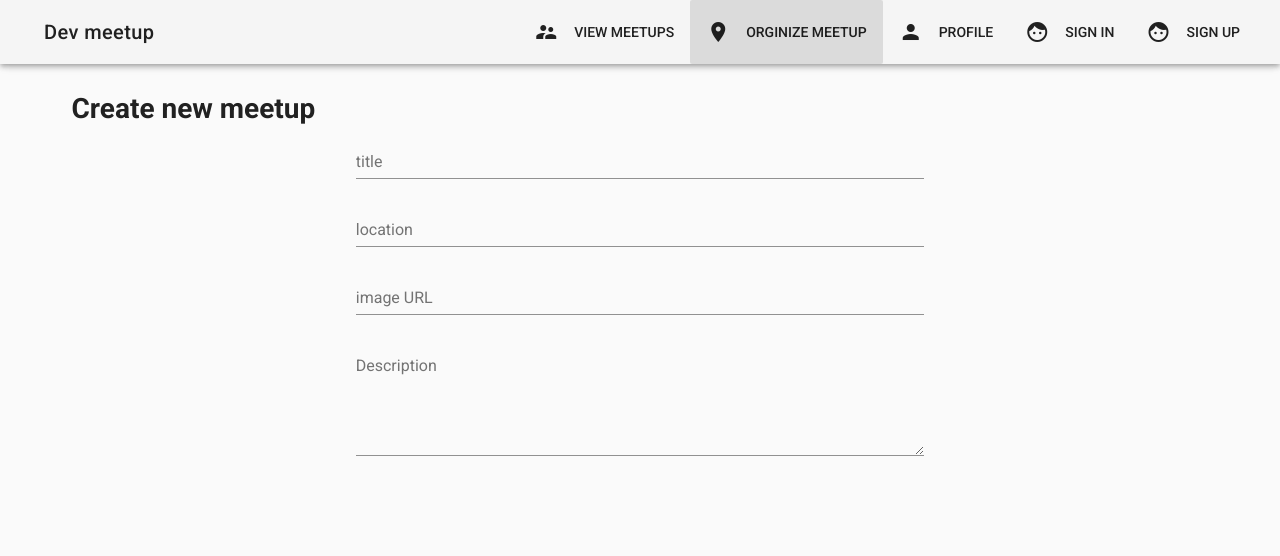
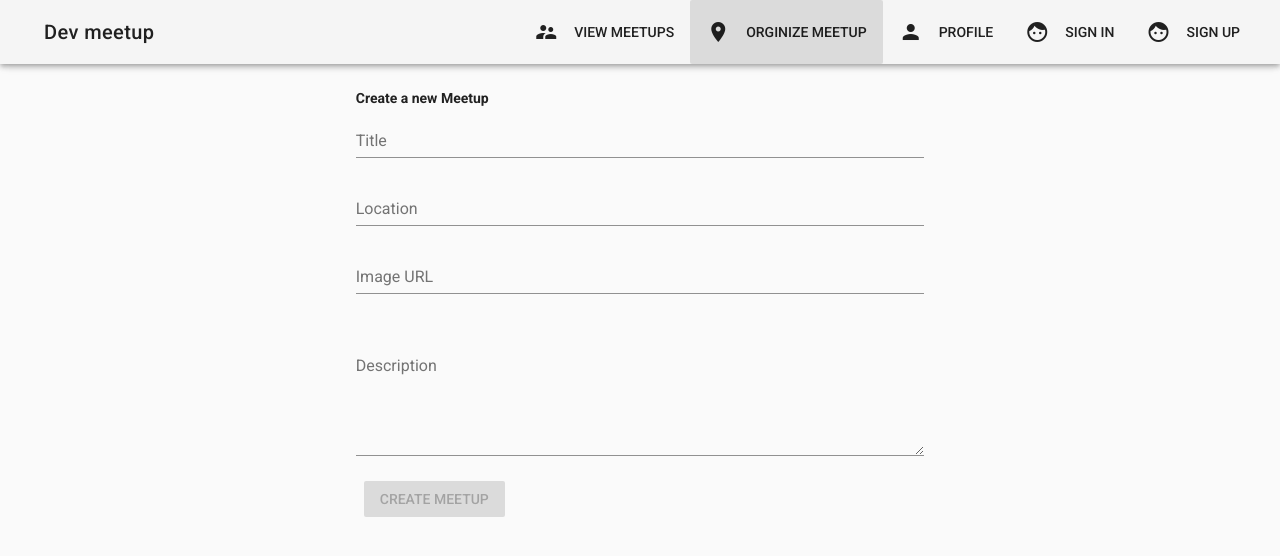
Before and after one commit to darkdubdeep/vuetify-vuex-firebase, a Vue app in the folder meetup-project/: page /createmeetup in a window 1280 px wide. Shown: the top 556 px of the page. Built offline with nearby package versions, Linux system fonts and the light colour scheme.

Commit message:
validate rules added

```diff
--- a/meetup-project/src/components/meetup/CreateMeetup.vue
+++ b/meetup-project/src/components/meetup/CreateMeetup.vue
@@ -1,75 +1,113 @@
 <template>
   <v-container>
     <v-layout row>
-            <v-flex xs12>
-                <h1>Create new meetup</h1>
+      <v-flex xs12 sm6 offset-sm3>
+        <h4>Create a new Meetup</h4>
       </v-flex>
     </v-layout>
     <v-layout row>
       <v-flex xs12>
-                <form >
+        <form @submit.prevent="onCreateMeetup">
+          <v-layout row>
             <v-flex xs12 sm6 offset-sm3>
               <v-text-field
                 name="title"
-                        label="title"
+                label="Title"
                 id="title"
-                        required
-                        >
-                        </v-text-field>
-                    </v-flex>
-                </form>
+                :rules="titleRules"
+                v-model="title"
+                required></v-text-field>
             </v-flex>
           </v-layout>
           <v-layout row>
-            <v-flex xs12>
-                <form >
             <v-flex xs12 sm6 offset-sm3>
               <v-text-field
                 name="location"
-                        label="location"
+                label="Location"
                 id="location"
-                        required
-                        >
-                        </v-text-field>
-                    </v-flex>
-                </form>
+                v-model="location"
+                required></v-text-field>
             </v-flex>
           </v-layout>
           <v-layout row>
-            <v-flex xs12>
-                <form >
             <v-flex xs12 sm6 offset-sm3>
               <v-text-field
-                        name="imageURL"
-                        label="image URL"
+                name="imageUrl"
+                label="Image URL"
                 id="image-url"
-                        required
-                        >
-                        </v-text-field>
-                    </v-flex>
-                </form>
+                v-model="imageUrl"
+                required></v-text-field>
             </v-flex>
           </v-layout>
           <v-layout row>
-            <v-flex xs12>
-                <form >
             <v-flex xs12 sm6 offset-sm3>
-                        <v-text-field
-                        name="Description"
-                        label="Description"
-                        id="Description"
-                        multi-line
-                        required
-                        >
-                        </v-text-field>
-                    </v-flex>
-                </form>
+              <img :src="imageUrl" height="150">
             </v-flex>
           </v-layout>
           <v-layout row>
-            <v-flex xs12>
-                <img :src="imageUrl" alt="">
+            <v-flex xs12 sm6 offset-sm3>
+              <v-text-field
+                name="description"
+                label="Description"
+                id="description"
+                multi-line
+                v-model="description"
+                required></v-text-field>
+            </v-flex>
+          </v-layout>
+          <v-layout row>
+            <v-flex xs12 sm6 offset-sm3>
+              <v-btn
+                class="primary"
+                :disabled="!formIsValid"
+                type="submit">Create Meetup</v-btn>
+            </v-flex>
+          </v-layout>
+        </form>
       </v-flex>
     </v-layout>
   </v-container>
 </template>
+
+<script>
+export default {
+  data() {
+    return {
+      title: "",
+      location: "",
+      imageUrl: "",
+      description: "",
+      titleRules: [
+        v => !!v || "Title is required",
+        v => v.length > 10 || "Title must be less than 10 characters"
+      ]
+    };
+  },
+  computed: {
+    formIsValid() {
+      return (
+        this.title !== "" &&
+        this.location !== "" &&
+        this.imageUrl !== "" &&
+        this.description !== ""
+      );
+    }
+  },
+  methods: {
+    onCreateMeetup() {
+      if (!this.formIsValid) {
+        return;
+      }
+      const meetupData = {
+        title: this.title,
+        location: this.location,
+        imageUrl: this.imageUrl,
+        description: this.description,
+        date: new Date()
+      };
+      this.$store.dispatch("createMeetup", meetupData);
+      this.$router.push("/meetups");
+    }
+  }
+};
+</script>
--- a/meetup-project/src/store/index.js
+++ b/meetup-project/src/store/index.js
@@ -26,8 +26,24 @@
       registeredMeetups: ["fefwefeweewf"]
     }
   },
-  mutations: {},
-  actions: {},
+  mutations: {
+    createMeetup(state, payload) {
+      let newMeetup = payload;
+      state.loadedMeetups.push(newMeetup);
+    }
+  },
+  actions: {
+    createMeetup({ commit }, payload) {
+      const meetup = {
+        tilte: payload.title,
+        location: payload.location,
+        imageUrl: payload.imageUrl,
+        description: payload.description,
+        id: "adsasdsas"
+      };
+      commit("createMeetup", meetup);
+    }
+  },
   getters: {
     loadedMeetups(state) {
       return state.loadedMeetups.sort((meetupA, meetupB) => {
@@ -37,12 +53,10 @@
     featuredMeetups(state, getters) {
       return getters.loadedMeetups.slice(0, 5);
     },
-    loadedMeetup(state) {
-      return meetupId => {
-        return state.loadedMeetups.find(meetup => {
-          return meetup.id === meetupId;
-        });
-      };
+    loadedMeetup: state => meetupId => {
+      return state.loadedMeetups.find(meetup => {
+        return meetup.id === meetupId;
+      });
     }
   }
 });
```
Lines whose indentation alone changed are shown as unchanged.
